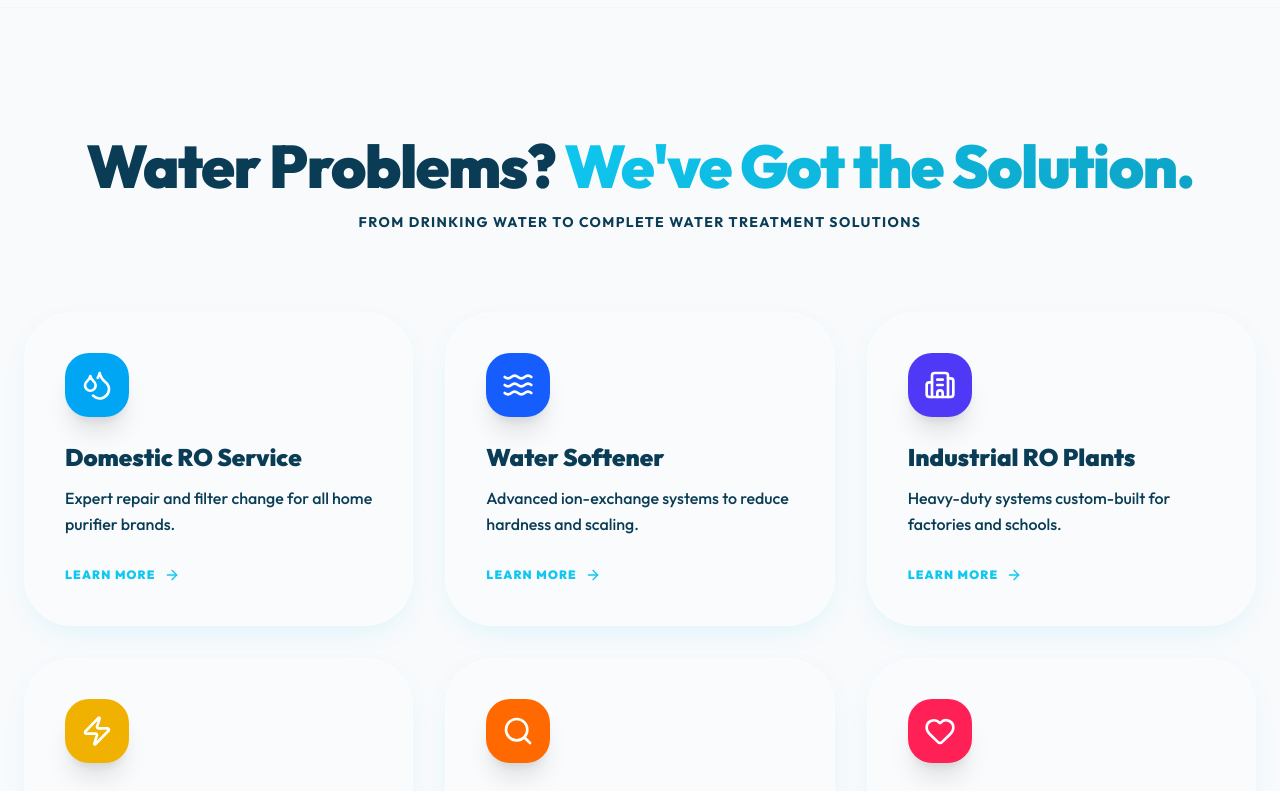
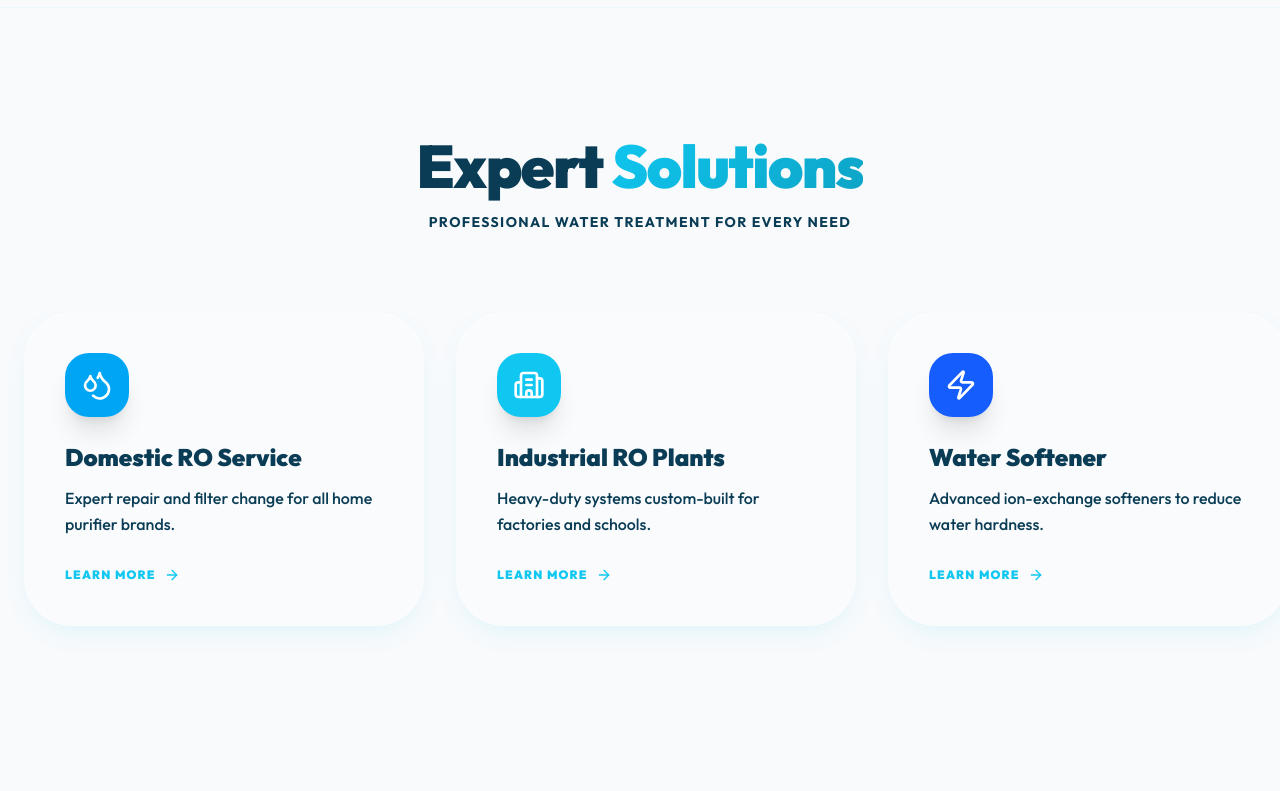
Before and after one commit to VaigundaRaJa345/ValliEnterprises, a Next.js app: page / in a window 1280 px wide. Shown: the part 1260-2051 px from the top of the page. Built offline with nearby package versions, Linux system fonts and the light colour scheme.

Commit message:
Added Water softener-2

```diff
--- a/src/app/globals.css
+++ b/src/app/globals.css
@@ -121,3 +121,12 @@ body {
   from { opacity: 0; transform: translateY(10px); }
   to { opacity: 1; transform: translateY(0); }
 }
+
+.no-scrollbar::-webkit-scrollbar {
+  display: none;
+}
+
+.no-scrollbar {
+  -ms-overflow-style: none;
+  scrollbar-width: none;
+}
--- a/src/app/page.tsx
+++ b/src/app/page.tsx
@@ -1,7 +1,7 @@
 "use client";
 
 import { motion, Variants } from "framer-motion";
-import { CheckCircle2, Droplets, ShieldCheck, Heart, ArrowRight, Zap, Star, ChevronDown, Award, Users, Search, Building2, Waves } from "lucide-react";
+import { CheckCircle2, Droplets, ShieldCheck, Heart, ArrowRight, Zap, Star, ChevronDown, Award, Users, Search, Building2 } from "lucide-react";
 import Image from "next/image";
 import Link from "next/link";
 import { useState } from "react";
@@ -166,18 +166,19 @@ export default function Home() {
           variants={fadeIn}
           className="text-center space-y-4 mb-20"
         >
-          <h2 className="text-4xl lg:text-6xl font-black text-foreground tracking-tight">Water Problems? <span className="text-gradient">We've Got the Solution.</span></h2>
-          <p className="text-foreground/50 font-bold uppercase tracking-widest text-sm">From drinking water to complete water treatment solutions</p>
+          <h2 className="text-4xl lg:text-6xl font-black text-foreground tracking-tight">Expert <span className="text-gradient">Solutions</span></h2>
+          <p className="text-foreground/50 font-bold uppercase tracking-widest text-sm">Professional Water Treatment for Every Need</p>
         </motion.div>
 
-        <div className="grid grid-cols-1 md:grid-cols-2 lg:grid-cols-3 gap-8">
+        <div className="flex overflow-x-auto gap-8 pb-12 snap-x snap-mandatory no-scrollbar -mx-6 px-6">
           {[
             { title: "Domestic RO Service", icon: Droplets, color: "bg-sky-500", desc: "Expert repair and filter change for all home purifier brands." },
-            { title: "Water Softener", icon: Waves, color: "bg-blue-600", desc: "Advanced ion-exchange systems to reduce hardness and scaling." },
-            { title: "Industrial RO Plants", icon: Building2, color: "bg-indigo-600", desc: "Heavy-duty systems custom-built for factories and schools." },
-            { title: "AMC Service Plans", icon: Zap, color: "bg-yellow-500", desc: "Hassle-free yearly maintenance for continuous pure water." },
+            { title: "Industrial RO Plants", icon: Building2, color: "bg-primary", desc: "Heavy-duty systems custom-built for factories and schools." },
+            { title: "Water Softener", icon: Zap, color: "bg-blue-600", desc: "Advanced ion-exchange softeners to reduce water hardness." },
             { title: "Iron Removal", icon: Search, color: "bg-orange-500", desc: "Specialized filtration for iron contamination in borewells." },
-            { title: "STP/ETP Plants", icon: Heart, color: "bg-rose-500", desc: "Complete wastewater management systems for residential projects." }
+            { title: "AMC Service Plans", icon: ShieldCheck, color: "bg-yellow-500", desc: "Hassle-free yearly maintenance for continuous pure water." },
+            { title: "STP/ETP Plants", icon: Heart, color: "bg-rose-500", desc: "Complete wastewater management systems for residential projects." },
+            { title: "Water ATM", icon: Award, color: "bg-indigo-500", desc: "Community water solutions with smart card integration." }
           ].map((item, idx) => (
             <motion.div
               key={idx}
@@ -186,7 +187,7 @@ export default function Home() {
               viewport={{ once: true }}
               variants={fadeIn}
               transition={{ delay: idx * 0.1 }}
-              className="glass-card p-10 rounded-[3rem] space-y-6 group"
+              className="glass-card p-10 rounded-[3rem] space-y-6 group flex-shrink-0 w-[85vw] md:w-[400px] snap-center"
             >
               <div className={`h-16 w-16 rounded-3xl ${item.color} flex items-center justify-center text-white shadow-xl transition-transform group-hover:scale-110 group-hover:rotate-6`}>
                  <item.icon className="h-8 w-8" />
--- a/src/app/products/page.tsx
+++ b/src/app/products/page.tsx
@@ -1,7 +1,7 @@
 "use client";
 
 import { motion, AnimatePresence } from "framer-motion";
-import { CheckCircle2, Droplets, Building2, Search, Zap, Heart, Phone, ArrowRight, Zap as ZapIcon, Droplets as WaterIcon, ShieldCheck, Waves } from "lucide-react";
+import { CheckCircle2, Droplets, Building2, Search, Zap, Heart, Phone, ArrowRight, Zap as ZapIcon, Droplets as WaterIcon, ShieldCheck } from "lucide-react";
 import Image from "next/image";
 import Link from "next/link";
 import { Suspense, useEffect, useState } from "react";
@@ -67,7 +67,7 @@ const productCategories = [
       "Increases life of appliances"
     ],
     idealFor: "Homes, apartments, hotels, industries",
-    icon: Waves,
+    icon: ZapIcon,
     image: "/images/hero_plant.png"
   },
   {
```
